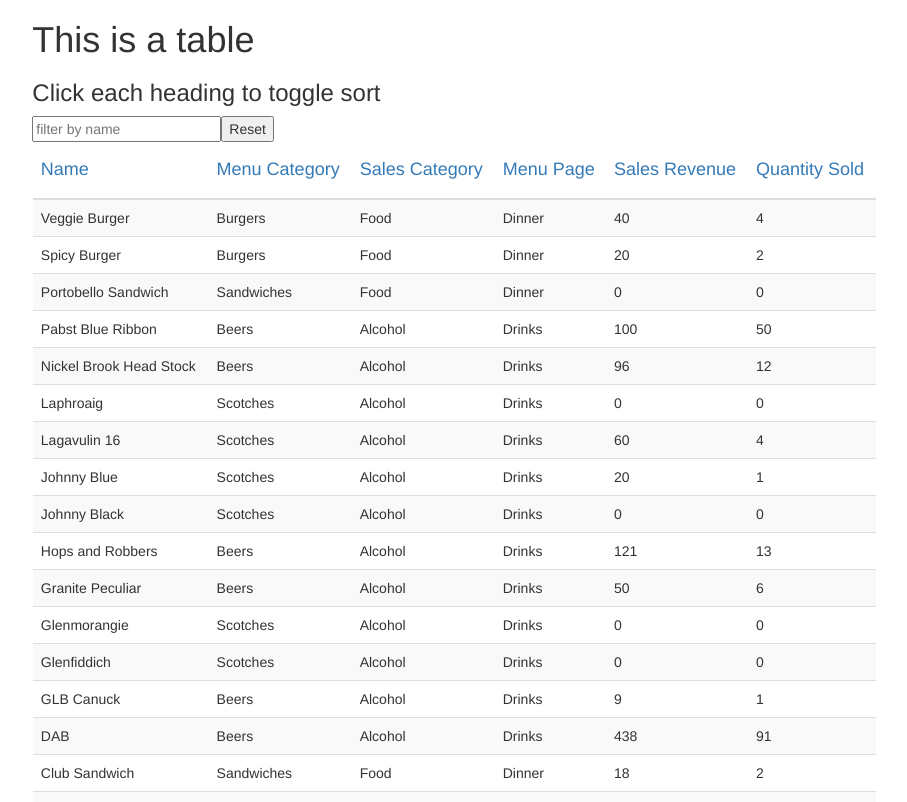
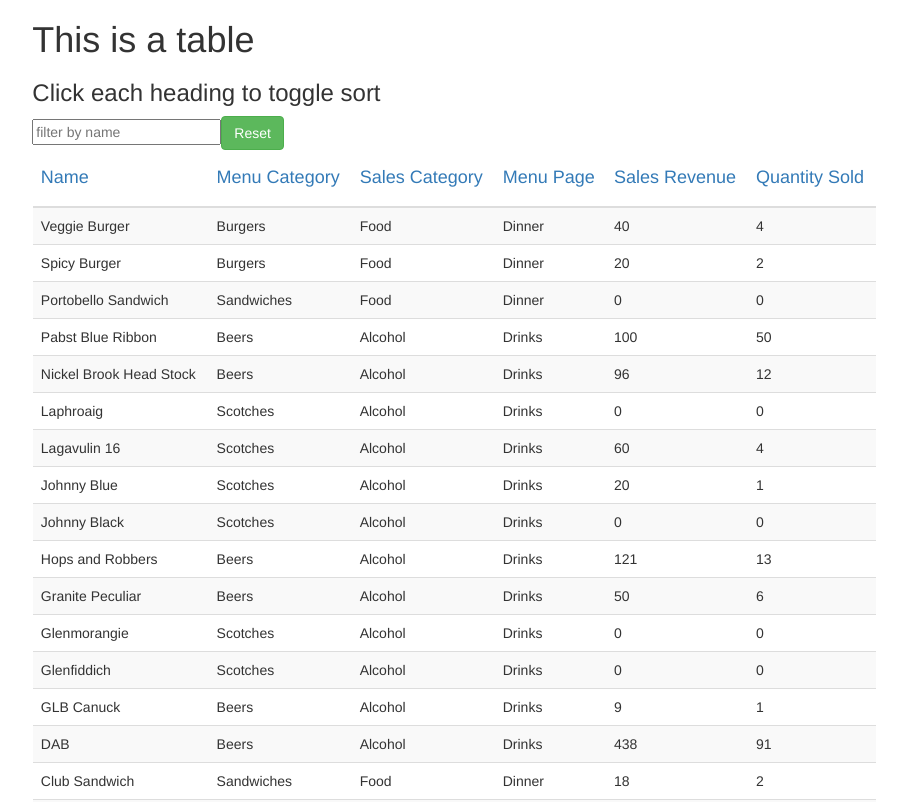
Before and after one commit to jenniferphilp/react-table-bootstrap, a React (Create React App) app in the folder app/: page / in a window 1280 px wide. Shown: the top 802 px of the page, without its empty margins (186-1093 px from the left). Built offline with nearby package versions, Linux system fonts and the light colour scheme.

Commit message:
added type="submit" to <Button>

```diff
--- a/app/src/App.js
+++ b/app/src/App.js
@@ -1,6 +1,6 @@
 import React, { Component } from 'react';
 import './App.css';
-import { Row, Col, Table, Button } from 'react-bootstrap';
+import { Row, Col, Table, Button, Form } from 'react-bootstrap';
 import _ from 'lodash';
 import { data } from './data.js';
 
@@ -87,7 +87,7 @@ render() {
 			<Col sm={8} smOffset={2} xs={11} xsOffset={1}>
                 <h1>This is a table</h1>
                 <h3>Click each heading to toggle sort</h3>
-                <Form
+                <FilterForm
                     value={this.value}
                     handleFilter={this.handleFilter}
                     handleReset={this.handleReset}
@@ -125,17 +125,17 @@ const Sum = ({ data, type }) => {
     return (<td className="sum">{sum}</td>)
 };
 
-const Form = (props) => {
+const FilterForm = (props) => {
     return(
-    <form onSubmit={ (e) => props.handleReset(e) }>
+    <Form onSubmit={ (e) => props.handleReset(e) }>
         <input type="text"
             name="filter"
             placeholder="filter by name"
             value={props.value}
             onChange={props.handleFilter}
             />
-        <button>Reset</button>
-    </form>
+        <Button type="submit" bsStyle="success">Reset</Button>
+    </Form>
 )}
 
 const Header = (props) => {
```
